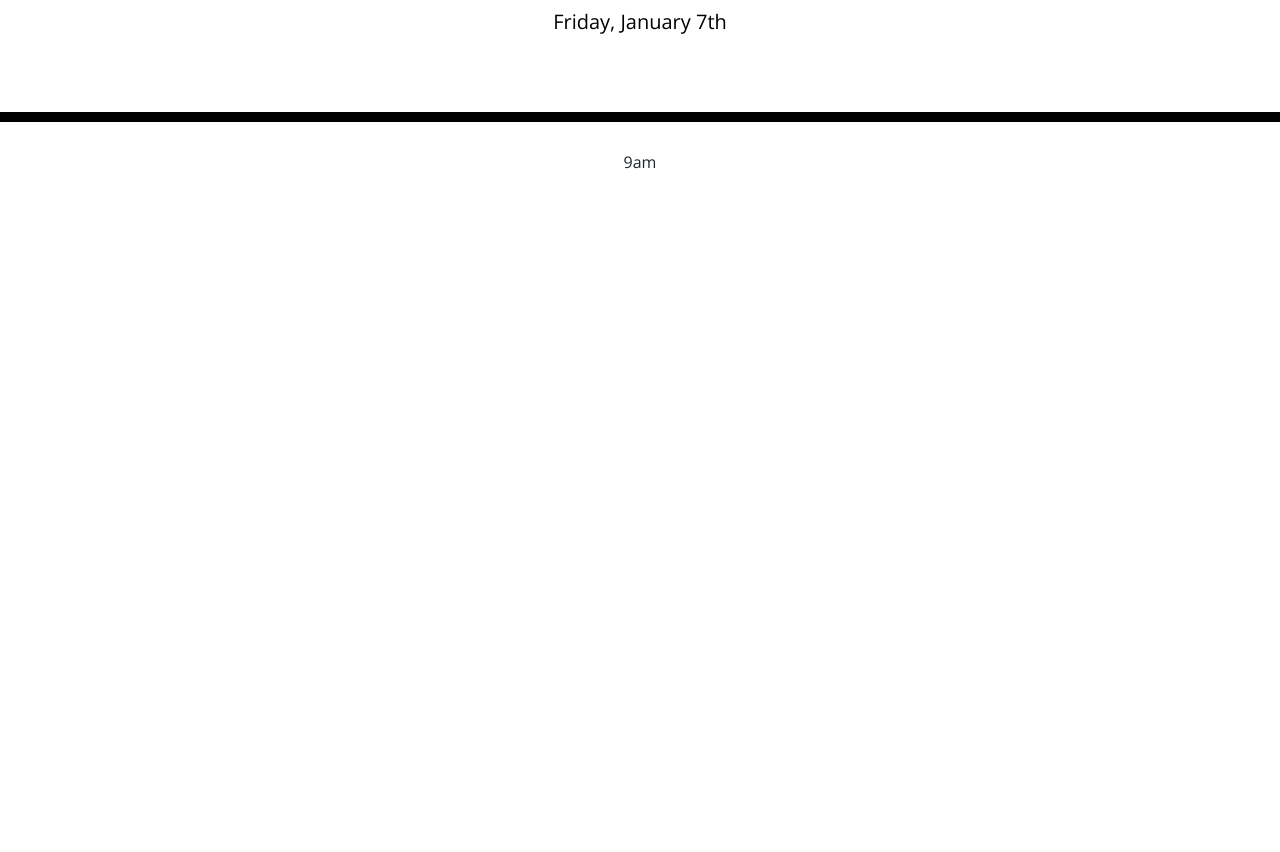
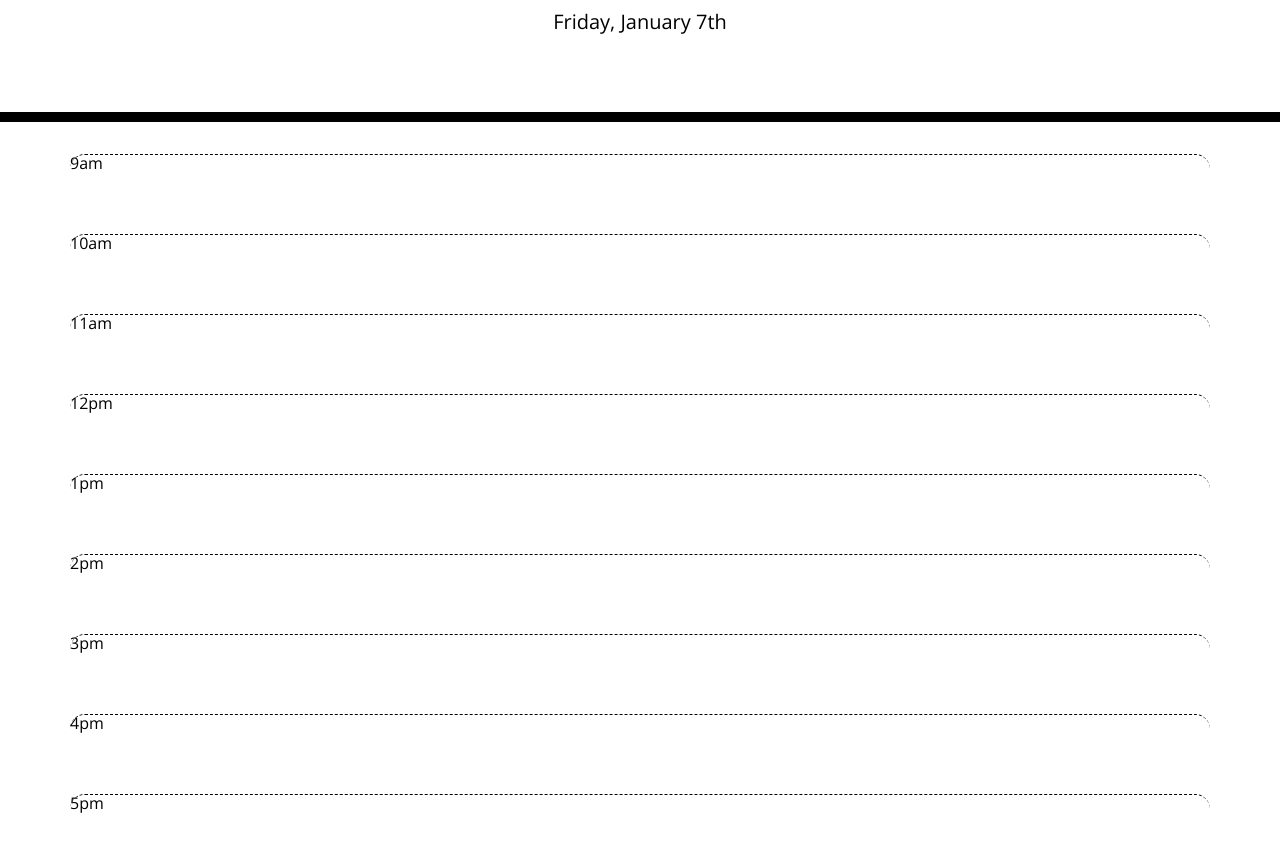
Before and after one commit to Byrdbass/work-day-scheduler, a plain HTML site: page index.html in a window 1280 px wide. Shown: the part 182-1034 px from the top of the page. Before the commit the page ends 800 px from the top, so only its background shows below. Drawn offline with nearby package versions, Linux system fonts and the light colour scheme.

Commit message:
added appropriate beginning style of time-blocks

```diff
--- a/index.html
+++ b/index.html
@@ -36,8 +36,20 @@
     </header>
     <div class="container">
       <!-- Timeblocks go here -->
-      <div class="time-block">9am</div>
+      <div class="time-block hour row" >9am</div>
+        <div class="description" ></div>
+      <div class="time-block hour row">10am</div>
+      <div class="time-block hour row">11am</div>
+      <div class="time-block hour row">12pm</div>
+      <div class="time-block hour row">1pm</div>
+      <div class="time-block hour row">2pm</div>
+      <div class="time-block hour row">3pm</div>
+      <div class="time-block hour row">4pm</div>
+      <div class="time-block hour row">5pm</div>
       <!-- Create a container that will flex all the current hourly time blocks for each day -->
+      <div class="container">
+
+      </div>
     </div>
 
     <script src="https://cdnjs.cloudflare.com/ajax/libs/jquery/3.2.1/jquery.min.js"></script>
--- a/js/script.js
+++ b/js/script.js
@@ -12,6 +12,8 @@ displayCurrentDateTime.text(currentDay);
 //create a series of hourly time blocks from 9am to 5pm - 8 hours
 var workDay = 8
 //find a way to display all of the hourly time blocks for the work day
+var typeDescription = $('.description')
+//typeDescription.text("blah")
 //we may have to use 3 classes (.time-block, .row, and .hour) for each hour frm 9am to 5pm
     //we will need to add the 4th class (of either .past, .present, or .future) to these existing 3
 // create a arguement within moment.js that calculates the present hour + or - the time of day between 9am and 5pm
```
Also changed, not shown: 1 other file.
